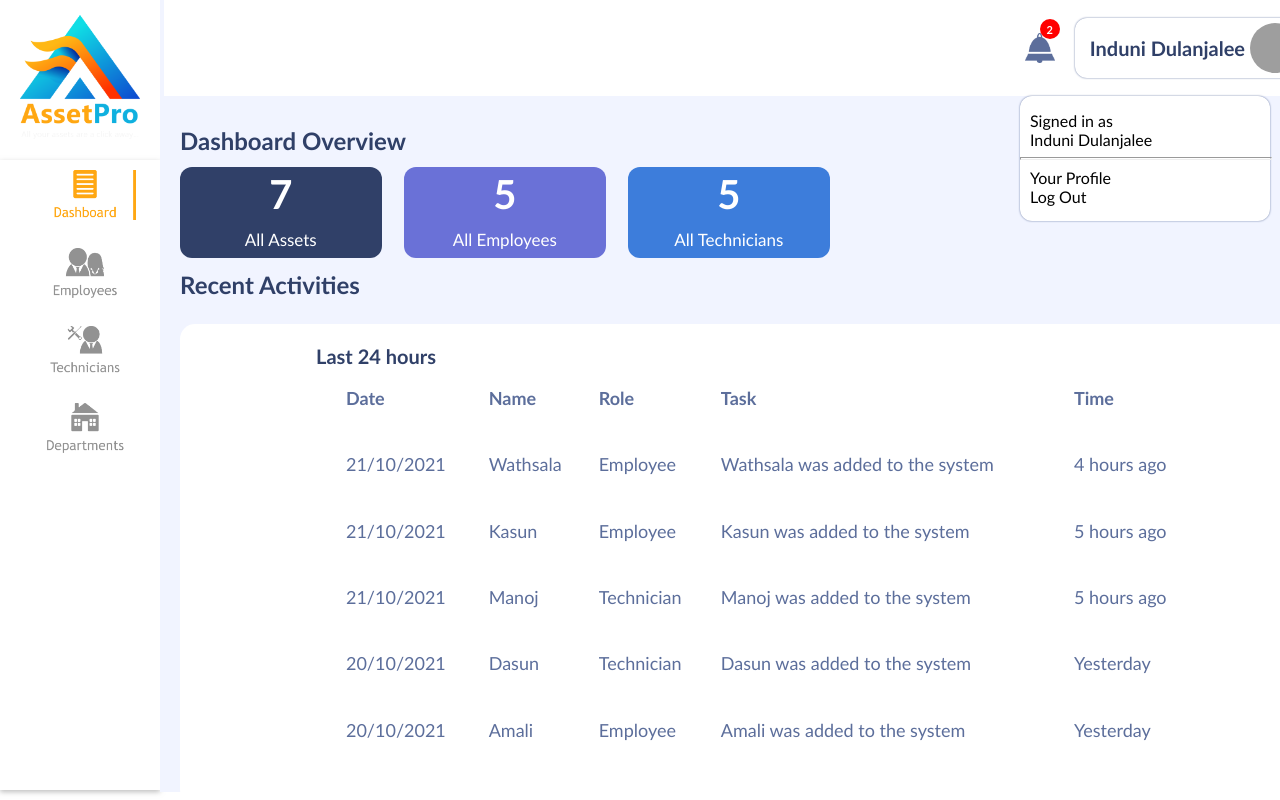
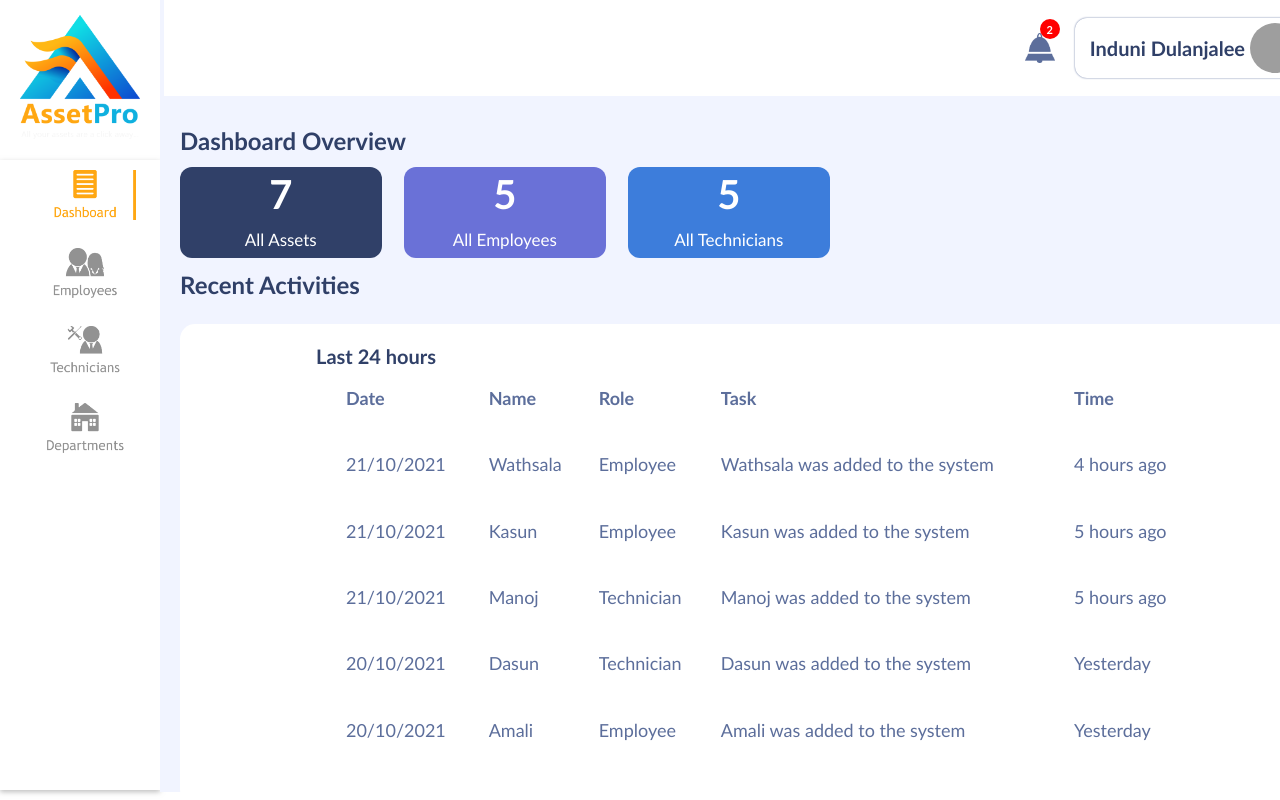
Before and after one commit to HarshaAbeyvickrama/AssetPro, a PHP site: page /AssetPro/view/dashboard.php in a window 1280 px wide. Run offline with PHP 8.4, Linux system fonts and the light colour scheme; a user stored in the database is signed in; data comes from the database, SQL or seed files in the repository; grey boxes are pictures that could not be loaded.

Commit message:
small change

```diff
--- a/view/includes/header.php
+++ b/view/includes/header.php
@@ -67,7 +67,7 @@
 
     /* Dropdown */
     .profile-dropdown{
-        display: block;
+        display: none;
         position: absolute;
         width: 250px;
         border-radius: 12px;
@@ -131,7 +131,6 @@
 <script>
     var userSection = document.getElementById('userSection');
     userSection.addEventListener('click',(e)=>{
-        // console.log(e.target.parentNode.id)
         if(e.target.parentNode.id == 'userSection'){
             var dd = document.getElementById('profiledropDown');
             var style = window.getComputedStyle(dd, null).getPropertyValue("display");
@@ -144,7 +143,6 @@
     })
 
     document.getElementById('logout').addEventListener('click',(e) =>{
-        console.log("logout");
         window.location.replace("../controller/mainController.php?action=logout");
     })
 </script>
```
